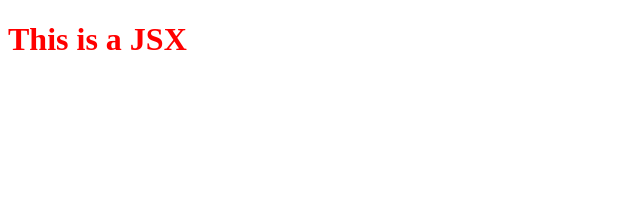
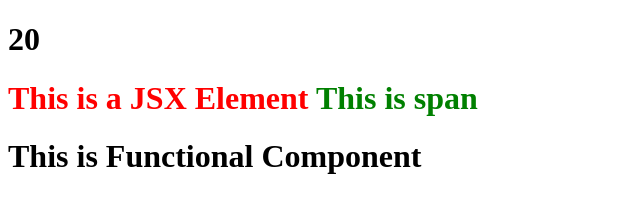
Before and after one commit to kondanarasimha/Learing-React, a React app: page / in a window 1280 px wide. Shown: the whole page, without its empty margins (0-640 px from the left). Built offline with nearby package versions, Linux system fonts and the light colour scheme.

Commit message:
Basics of functional Components

```diff
--- a/index.css
+++ b/index.css
@@ -1,3 +1,7 @@
 #heading {
   color: red;
 }
+
+.span-element {
+  color: green;
+}
--- a/index.js
+++ b/index.js
@@ -1,10 +1,26 @@
 import React from "react";
 import ReactDOM from "react-dom/client";
 
-//This JSX code will convert into react with the help of bable this is package coming with parcel.
-//Bable is a transpiler which convert into React element. React element is a object by using render method object into html.
-const heading = <h1 id="heading">This is a JSX</h1>;
+const span = <span className="span-element">This is span</span>
+
+const Heading = ()=> (
+<h1 id="heading">This is a JSX Element {span}</h1>
+);
+
+const num = 10;
+
+function testing() {
+  console.log('function got excuted')
+}
+
+const FunComponent = ()=> (
+  <div>
+      <h1>{num + 10}</h1>
+      <Heading/>
+      <h1>This is Functional Component</h1>
+  </div>
+);
 
 const root = ReactDOM.createRoot(document.getElementById('root'));
 
-root.render(heading);
+root.render(<FunComponent/>);
--- a/package.json
+++ b/package.json
@@ -3,7 +3,7 @@
   "version": "1.0.0",
   "description": "React coures",
   "scripts": {
-    "start":"npx parcel index.html",
+    "start": "npx parcel index.html",
     "build": "npx parcel build index.html",
     "test": "jest"
   },
```
Also changed, not shown: README.md.
